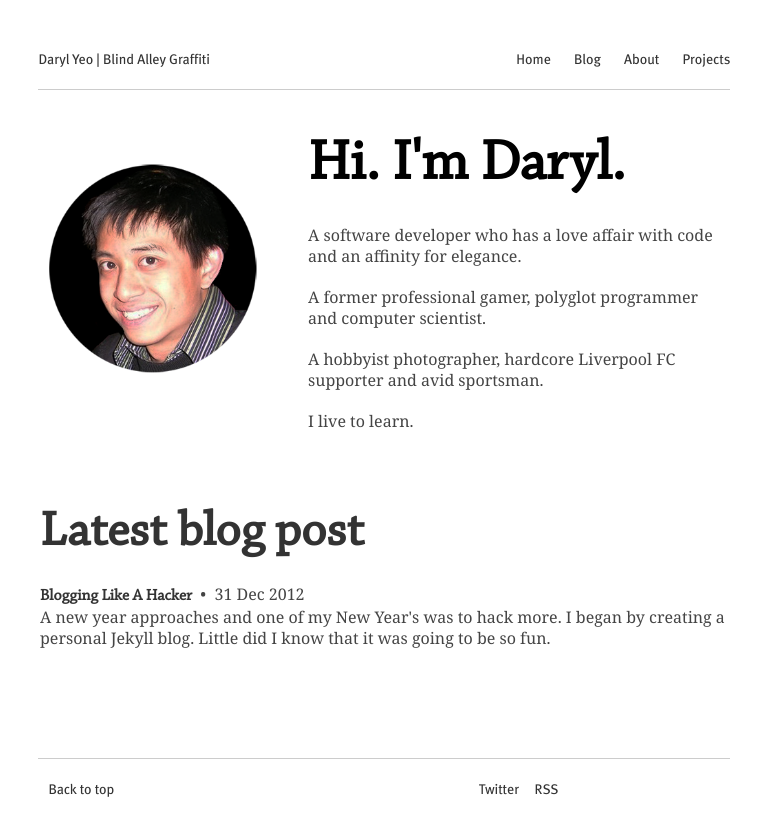
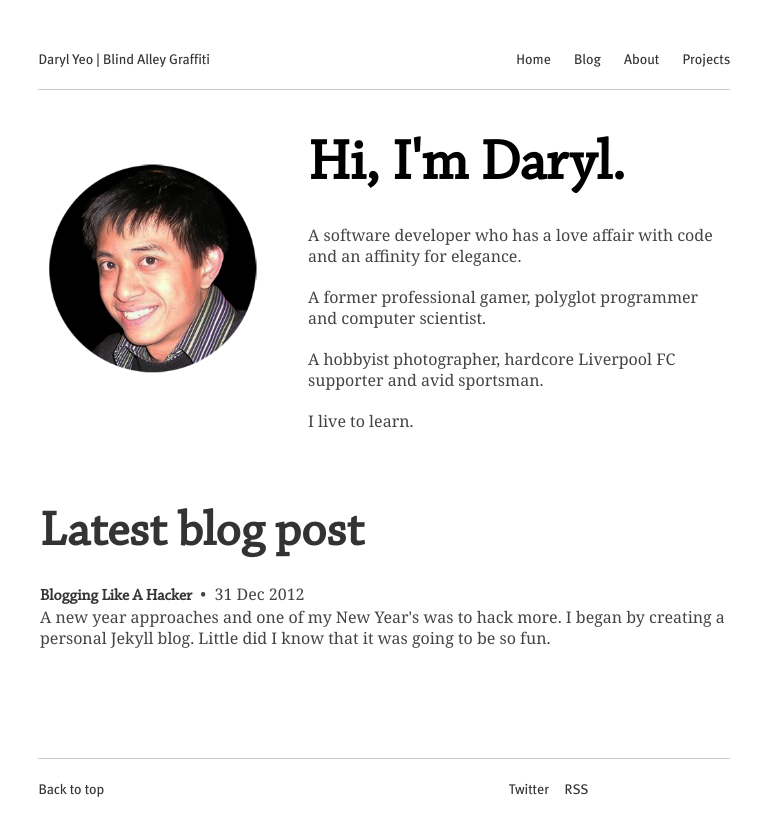
Before and after one commit to aacyun/jianxioy.github.com, a Jekyll site: the page built from index.html, in a window 768 px wide. Shown: the top 836 px of the page. Built offline with Jekyll 4.4.1, drawn with Linux system fonts in a browser that asks for light colours; Markdown is read by kramdown in place of the engine named in the settings.

```diff
--- a/index.html
+++ b/index.html
@@ -6,7 +6,7 @@ title: Blind Alley Graffiti
     <img id="avatar" src="/static/images/circle_avatar copy.png">
 </div>
 <div id="home-content" class="content ten columns">
-    <h1>Hi. I'm Daryl.</h1>
+    <h1>Hi, I'm Daryl.</h1>
     <br />
     <p>A software developer who has a love affair with code and an affinity for elegance.</p>
     <p>A former professional gamer, polyglot programmer and computer scientist.</p>
--- a/static/css/layout.css
+++ b/static/css/layout.css
@@ -179,9 +179,13 @@ a:hover {
 			left: 30px;
 			bottom: 39px;
 		}
+		.back-to-top {
+			position: relative;
+			right: 10px;
+		}
 		.offsite-links {
 			position: relative;
-			right: -50px;
+			right: -80px;
 			top: -21px;
 		}
 	}
```
